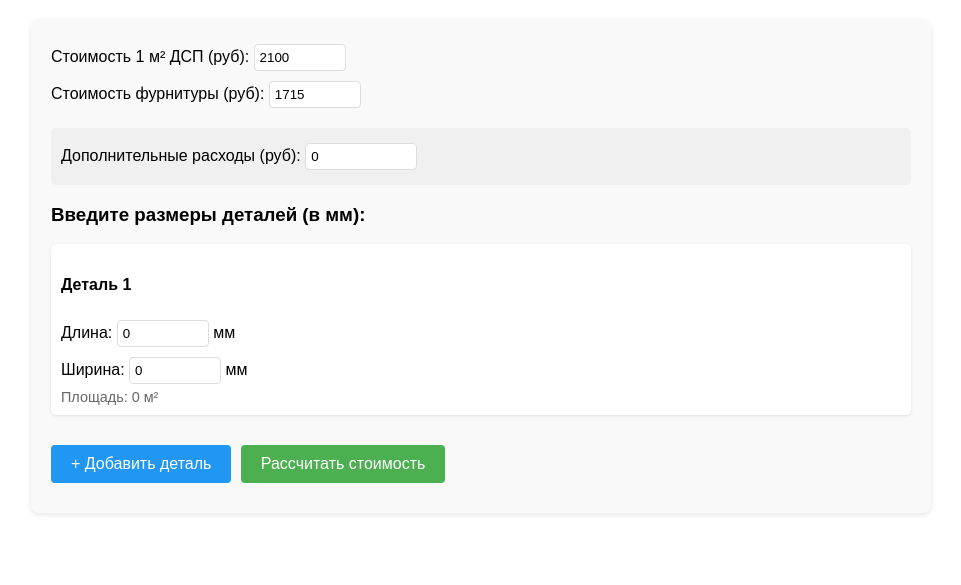
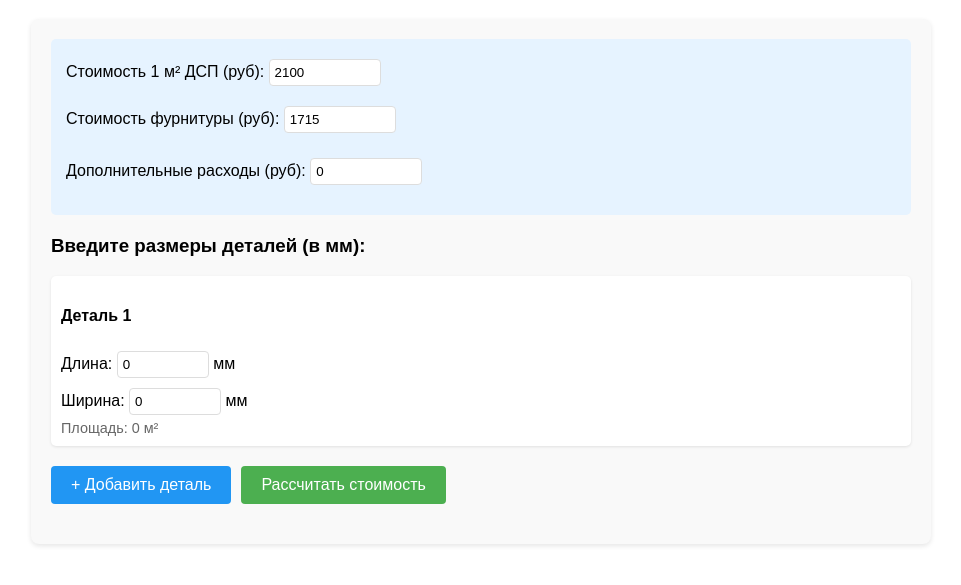
Before and after one commit to Lex1421231/calkulator_dsp, a plain HTML site: page index.html in a window 1280 px wide. Shown: the part 81-666 px from the top of the page, without its empty margins (159-1120 px from the left). Drawn offline with Linux system fonts and the light colour scheme.

Commit message:
Update styles.css

```diff
--- a/styles.css
+++ b/styles.css
@@ -17,15 +17,24 @@ h1 {
     box-shadow: 0 2px 5px rgba(0,0,0,0.1);
 }
 
-.additional-expenses {
-    margin: 15px 0;
-    padding: 10px;
-    background-color: #f0f0f0;
+.price-settings {
+    background-color: #e6f3ff;
+    padding: 15px;
     border-radius: 5px;
+    margin-bottom: 20px;
 }
 
-.additional-expenses input {
+.price-settings div {
+    margin-bottom: 10px;
+}
+
+.price-settings input {
     width: 100px;
+}
+
+.additional-expenses {
+    margin-top: 15px;
+    border-radius: 5px;
 }
 
 .details-container {
@@ -50,22 +59,21 @@ input {
     border-radius: 4px;
 }
 
+.buttons {
+    display: flex;
+    gap: 10px;
+    margin-bottom: 20px;
+}
+
 button {
-    background-color: #4CAF50;
     color: white;
     border: none;
     padding: 10px 20px;
     text-align: center;
     text-decoration: none;
-    display: inline-block;
     font-size: 16px;
-    margin: 10px 5px 10px 0;
     cursor: pointer;
     border-radius: 4px;
-}
-
-button:hover {
-    background-color: #45a049;
 }
 
 #addDetailBtn {
@@ -74,6 +82,14 @@ button:hover {
 
 #addDetailBtn:hover {
     background-color: #0b7dda;
+}
+
+#calculateBtn {
+    background-color: #4CAF50;
+}
+
+#calculateBtn:hover {
+    background-color: #45a049;
 }
 
 .results {
```
